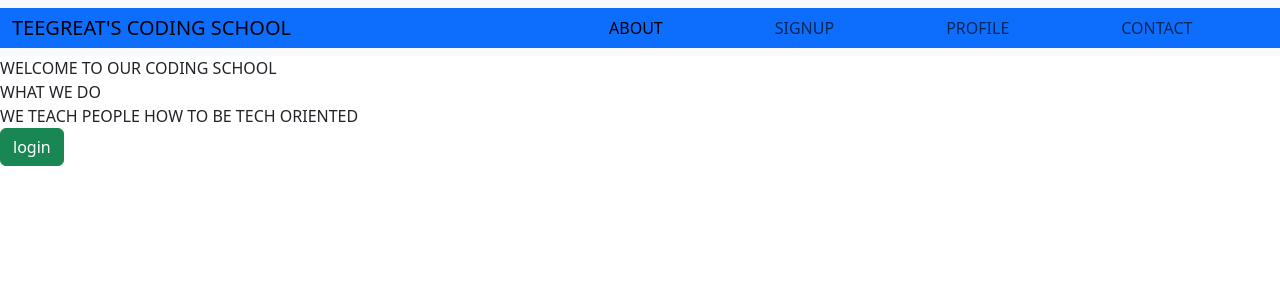
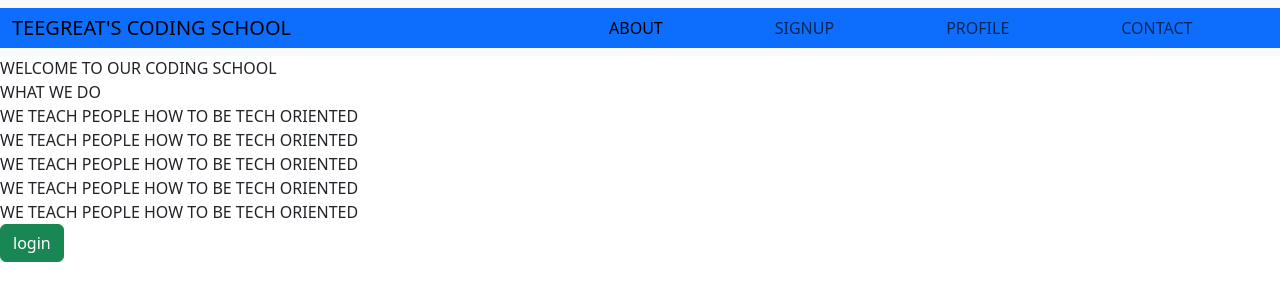
Before and after one commit to Tgreatltd/coding-school, a React (Create React App) app: page / in a window 1280 px wide. Shown: the top 300 px of the page. Built offline with nearby package versions, Linux system fonts and the light colour scheme.

Commit message:
new commit

```diff
--- a/src/school/Home.jsx
+++ b/src/school/Home.jsx
@@ -14,6 +14,10 @@ const Home = () => {
 
     <div>WHAT WE DO</div>
     <div>WE TEACH PEOPLE HOW TO BE TECH ORIENTED</div>
+    <div>WE TEACH PEOPLE HOW TO BE TECH ORIENTED</div>
+    <div>WE TEACH PEOPLE HOW TO BE TECH ORIENTED</div>
+    <div>WE TEACH PEOPLE HOW TO BE TECH ORIENTED</div>
+    <div>WE TEACH PEOPLE HOW TO BE TECH ORIENTED</div>
     <button className='btn btn-success'>login</button>
 
     </div>
```
